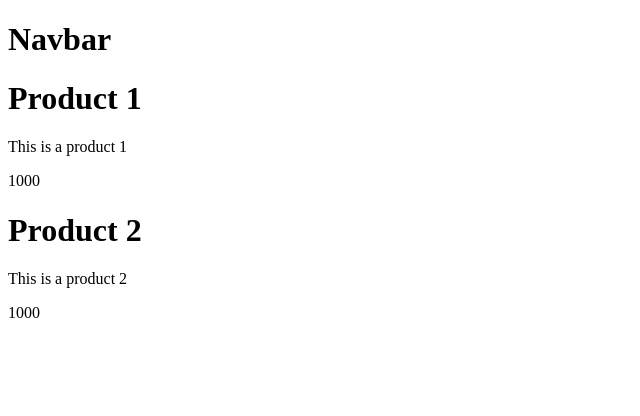
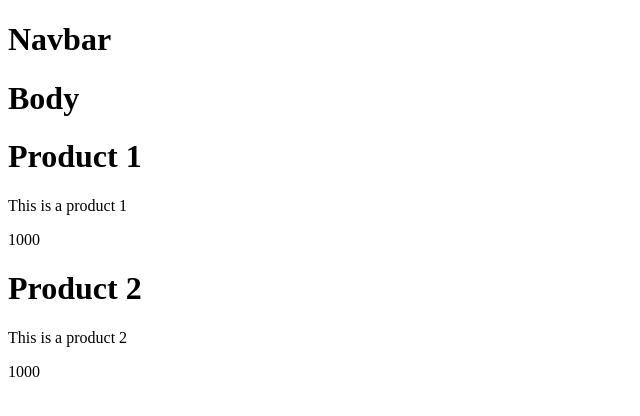
Before and after one commit to TheoSempaii/react_course, a React (Create React App) app: page / in a window 1280 px wide. Shown: the top 416 px of the page, without its empty margins (0-640 px from the left). Built offline with nearby package versions, Linux system fonts and the light colour scheme.

Commit message:
reusing components

```diff
--- a/src/components/Body.js
+++ b/src/components/Body.js
@@ -1,32 +1,13 @@
-import { useState } from "react";
+import Products from "./Products"
 
 const Body = () => {
 
-  let [products, setProducts] = useState([{
-    id: 1,
-    name: "Product 1",
-    price: 1000,
-    description: "This is a product 1",
-  }, {
-    id: 2,
-    name: "Product 2",
-    price: 1000,
-    description: "This is a product 2",
-  }])
-
   return (
-    <div className="product-container">
-      {products.map((product) => (
-        <div className="product-box" key={product.id}>
-          <h1>{product.name}</h1>
-          <p>{product.description}</p>
-          <p className="price">{product.price}</p>
-
-        </div>
-      ))}
-    </div>
-
-  );
+      <div className="body">
+        <h1>Body</h1>
+        <Products filter={(p=>p)}/>
+      </div>
+    );
 }
 
 export default Body;
--- /dev/null
+++ b/src/components/Products.js
@@ -0,0 +1,35 @@
+import { useState } from "react";
+
+const Products = (props = {
+  filter: (p) => p
+}) => {
+
+  let [products, setProducts] = useState([{
+    id: 1,
+    name: "Product 1",
+    price: 1000,
+    description: "This is a product 1",
+  }, {
+    id: 2,
+    name: "Product 2",
+    price: 1000,
+    description: "This is a product 2",
+  }])
+
+  products = products.filter(props.filter)
+
+  return (
+    <div className="product-container">
+      {products.map((product) => (
+        <div className="product-box" key={product.id}>
+          <h1>{product.name}</h1>
+          <p>{product.description}</p>
+          <p className="price">{product.price}</p>
+
+        </div>
+      ))}
+    </div>
+  )
+}
+
+export default Products;
```
